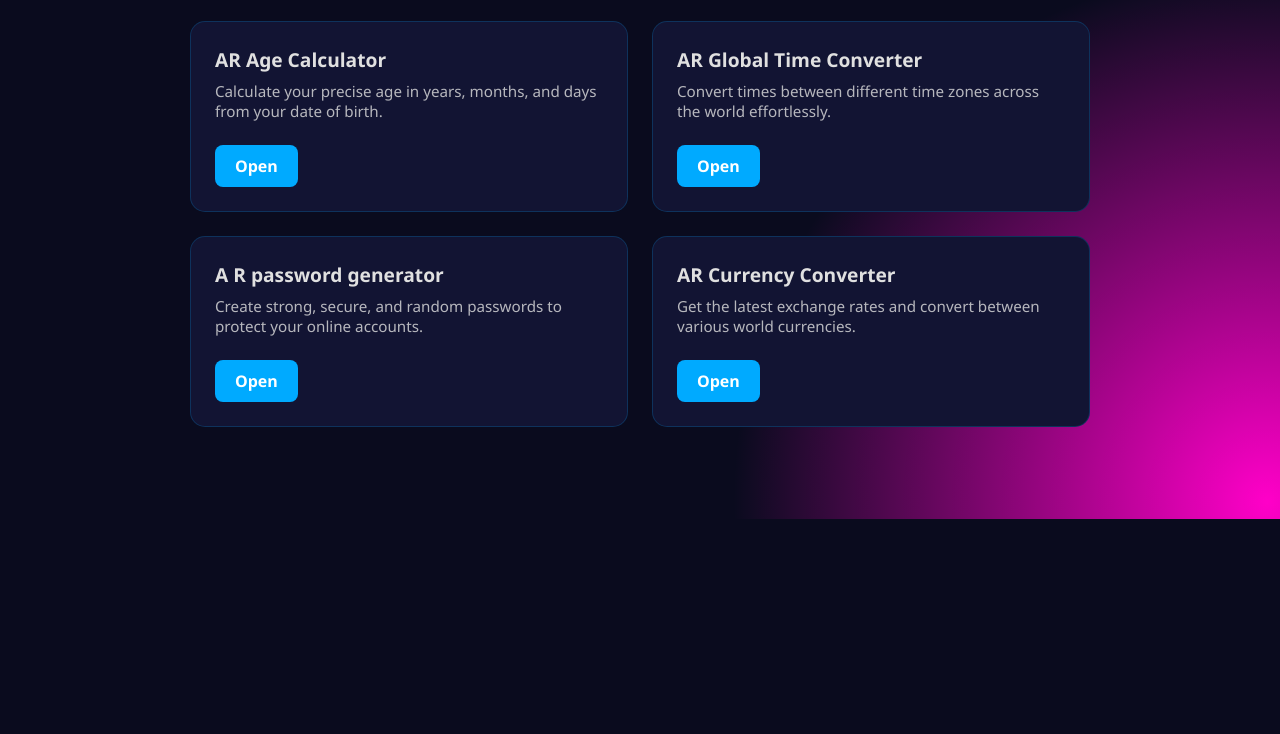
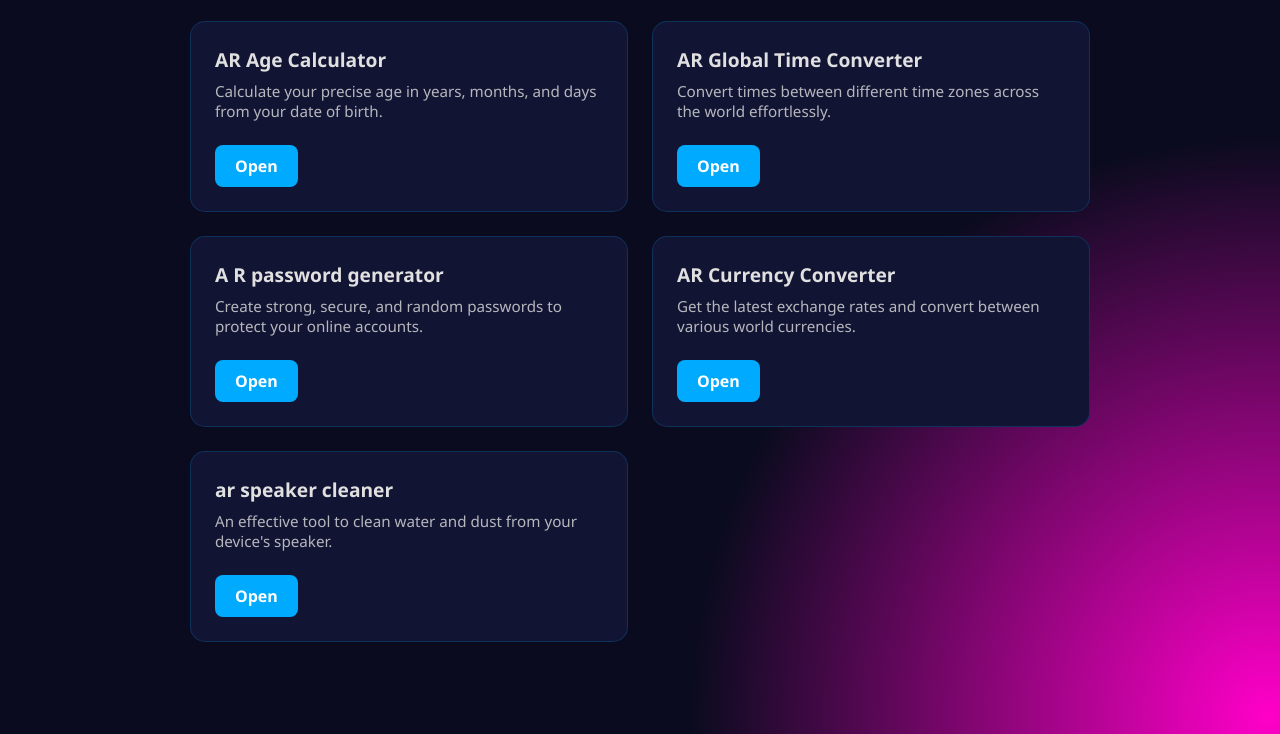
Before and after one commit to toolnovanext/Smart-Utility-Tool, a plain HTML site: page index.html in a window 1280 px wide. Shown: the part 1217-1951 px from the top of the page. Before the commit the page ends 1736 px from the top, so only its background shows below. Drawn offline with Linux system fonts and the light colour scheme.

Commit message:
Add files via upload

```diff
--- a/index.html
+++ b/index.html
@@ -454,6 +454,11 @@
                     title: "AR Currency Converter",
                     url: "https://accessibleresource.github.io/Currency-converter/",
                     description: "Get the latest exchange rates and convert between various world currencies."
+                },
+                {
+                    title: "ar speaker cleaner",
+                    url: "https://accessibleresource.github.io/speaker-cleaner/",
+                    description: "An effective tool to clean water and dust from your device's speaker."
                 }
             ];
 
```
